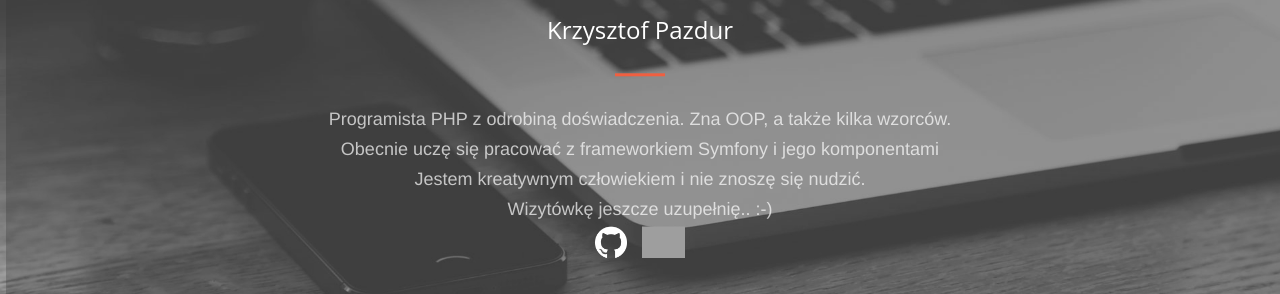
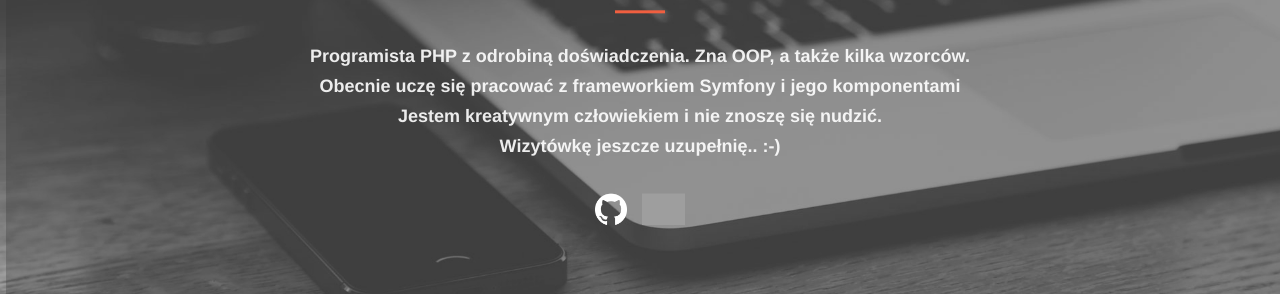
Before and after one commit to efiku/efiku, a plain HTML site: page index.html in a window 1280 px wide. Shown: the part 427-721 px from the top of the page. Drawn offline with Linux system fonts and the light colour scheme; grey boxes are pictures that could not be loaded.

Commit message:
Updated index.html

```diff
--- a/css/creative.css
+++ b/css/creative.css
@@ -207,8 +207,8 @@ header .header-content .header-content-inner hr {
 header .header-content .header-content-inner p {
     margin-bottom: 50px;
     font-size: 16px;
-    font-weight: 300;
-    color: rgba(255,255,255,.7);
+    font-weight: 600;
+    color: rgba(255, 255, 255, .9);
 }
 
 @media(min-width:768px) {
@@ -218,7 +218,7 @@ header .header-content .header-content-inner p {
 
     header .header-content {
         position: absolute;
-        top: 50%;
+        top: 44%;
         padding: 0 50px;
         -webkit-transform: translateY(-50%);
         -ms-transform: translateY(-50%);
--- a/index.html
+++ b/index.html
@@ -49,6 +49,8 @@
             <p class="myp">Jestem kreatywnym człowiekiem i nie znoszę się nudzić.</p>
 
             <p class="myp">Wizytówkę jeszcze uzupełnię.. :-) </p>
+
+            <p class="myp">&nbsp;</p>
             <a href="https://github.com/efik" class="" target="_blank"><img
                     src="img/GitHub-Mark-Light-120px-plus.png" height="32"></a> &nbsp;&nbsp;
             <a href="https://twitter.com/eloefik" target="_blank"><img src="https://g.twimg.com/Twitter_logo_white.png"
```
